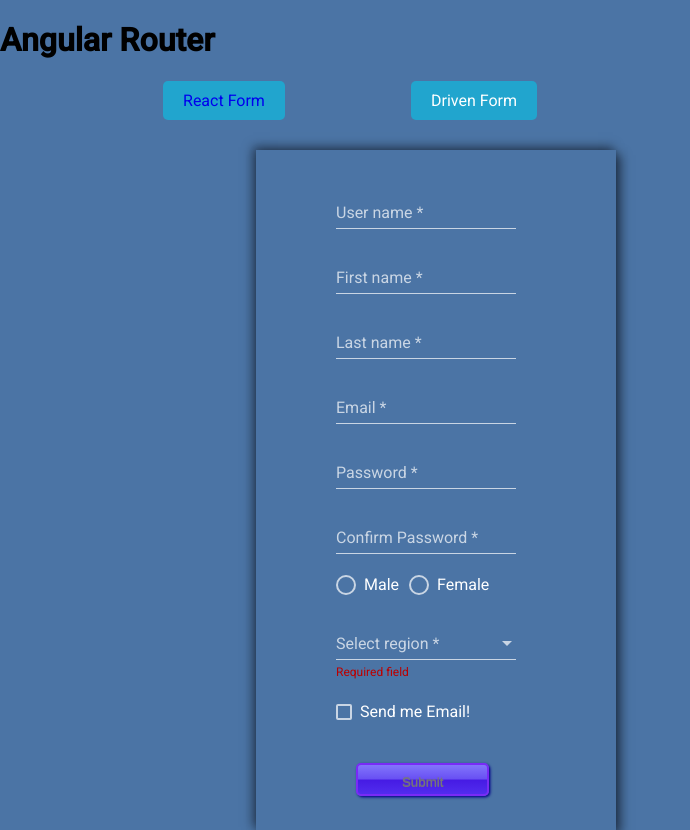
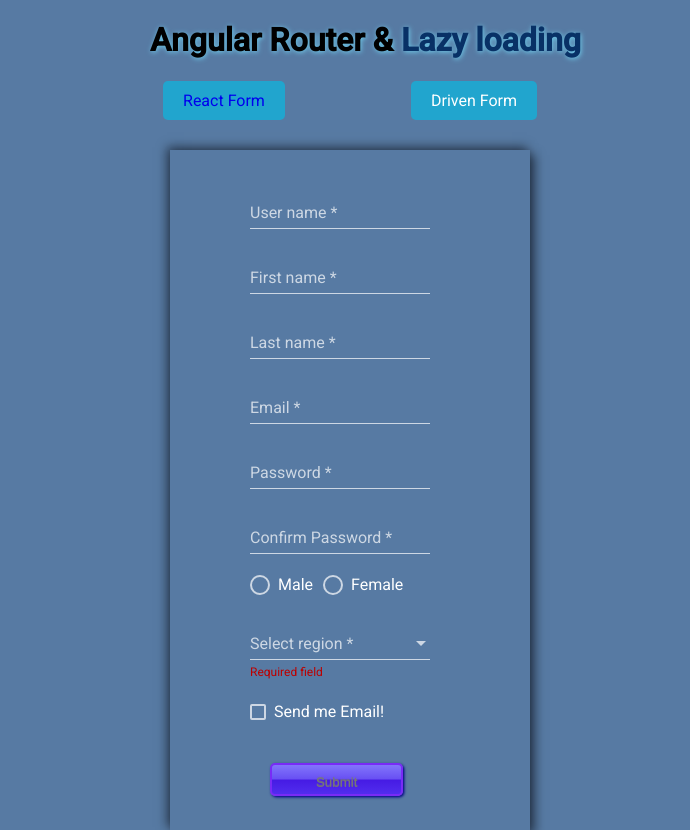
Before and after one commit to FedorenkoAlexey/Homework-16, an Angular app: page /driven in a window 1280 px wide. Shown: the whole page, without its empty margins (0-690 px from the left). Built offline with nearby package versions, Linux system fonts and the light colour scheme.

Commit message:
lazy loading

```diff
--- a/src/app/app-routing.module.ts
+++ b/src/app/app-routing.module.ts
@@ -1,13 +1,23 @@
 import { NgModule } from "@angular/core";
 import { Routes, RouterModule } from "@angular/router";
-import { ReactiveFormComponent } from "./reactive-form/reactive-form.component";
-import { TemplateDrivenFormComponent } from "./template-driven-form/template-driven-form.component";
 import { PageNotFoundComponent } from "./page-not-found/page-not-found.component";
 
 const routes: Routes = [
-  { path: "react", component: ReactiveFormComponent },
-  { path: "driven", component: TemplateDrivenFormComponent },
-  { path: "", redirectTo: "/driven", pathMatch: "full" },
+  {
+    path: "react",
+    loadChildren: () =>
+      import("./reactive-form/reactive-form.module").then(
+        m => m.ReactiveFormModule
+      )
+  },
+  {
+    path: "driven",
+    loadChildren: () =>
+      import("./template-driven-form/template-driven-form.module").then(
+        m => m.TemplateDrivenFormModule
+      )
+  },
+  { path: "", redirectTo: "", pathMatch: "full" },
   { path: "**", component: PageNotFoundComponent }
 ];
 
--- a/src/app/app.component.html
+++ b/src/app/app.component.html
@@ -1,4 +1,6 @@
-<h1>Angular Router</h1>
+<h1 class="lazy">
+  Angular Router & <span class="lazy-txt"> Lazy loading</span>
+</h1>
 <nav class="head">
   <a routerLink="/react" routerLinkActive="active">React Form</a>
   <a routerLink="/driven" routerLinkActive="active">Driven Form</a>
--- a/src/app/reactive-form/reactive-form.css
+++ b/src/app/reactive-form/reactive-form.css
@@ -3,7 +3,7 @@
   flex-direction: column;
   justify-content: center;
   align-items: flex-start;
-  margin-left: 20%;
+  margin-left: 170px;
   padding-left: 80px;
   width: 280px;
   height: 700px;
--- /dev/null
+++ b/src/app/reactive-form/reactive-form.routing.module.ts
@@ -0,0 +1,11 @@
+import { NgModule } from "@angular/core";
+import { RouterModule, Routes } from "@angular/router";
+import { ReactiveFormComponent } from "./reactive-form.component";
+
+const routes: Routes = [{ path: "", component: ReactiveFormComponent }];
+
+@NgModule({
+  imports: [RouterModule.forChild(routes)],
+  exports: [RouterModule]
+})
+export class ReactiveFormRoutingModule {}
--- a/src/app/template-driven-form/template-driven-form.css
+++ b/src/app/template-driven-form/template-driven-form.css
@@ -3,7 +3,7 @@
   flex-direction: column;
   justify-content: center;
   align-items: flex-start;
-  margin-left: 20%;
+  margin-left: 170px;
   padding-left: 80px;
   width: 280px;
   height: 680px;
--- a/src/styles.css
+++ b/src/styles.css
@@ -7,7 +7,7 @@ body {
 body {
   margin: 0;
   font-family: Roboto, "Helvetica Neue", sans-serif;
-  background-color: rgb(75, 116, 165);
+  background-color: rgb(87, 122, 163);
 }
 
 .active {
@@ -15,6 +15,13 @@ body {
   /* background-color: rgb(1, 83, 5); */
 }
 
+.lazy {
+  margin-left: 150px;
+  text-shadow: 0.7px 0.7px 5px rgb(111, 205, 236);
+}
+.lazy-txt {
+  color: rgb(8, 49, 102);
+}
 .head {
   display: flex;
   width: 500px;
```
Also changed, not shown: src/app/app.module.ts (+1 -9 lines), src/app/reactive-form/reactive-form.module.ts (+5 -10 lines), src/app/template-driven-form/template-driven-form.module.ts (+5 -3 lines), src/app/template-driven-form/template-driven-form.routing.module.ts (added, +16 -0 lines).
